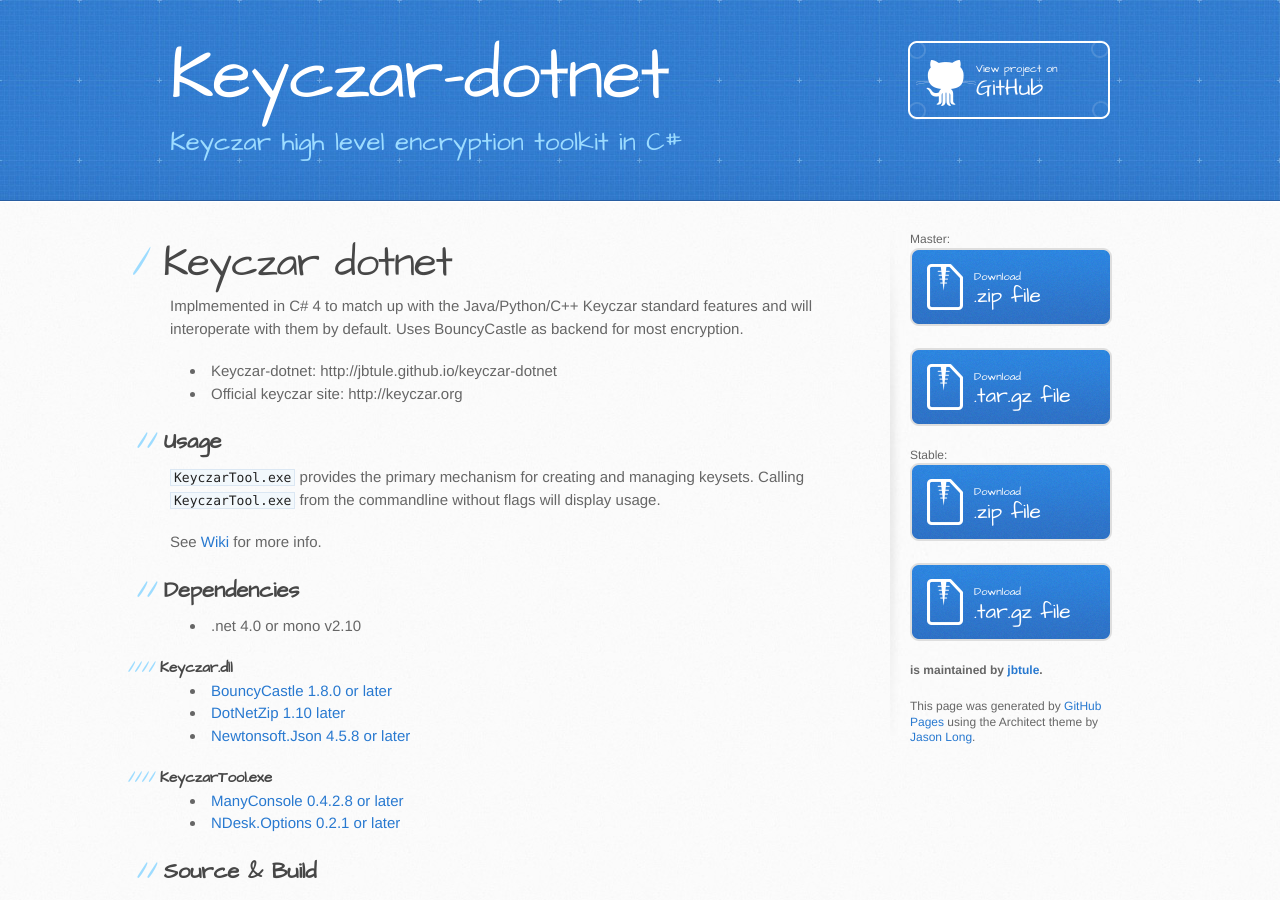
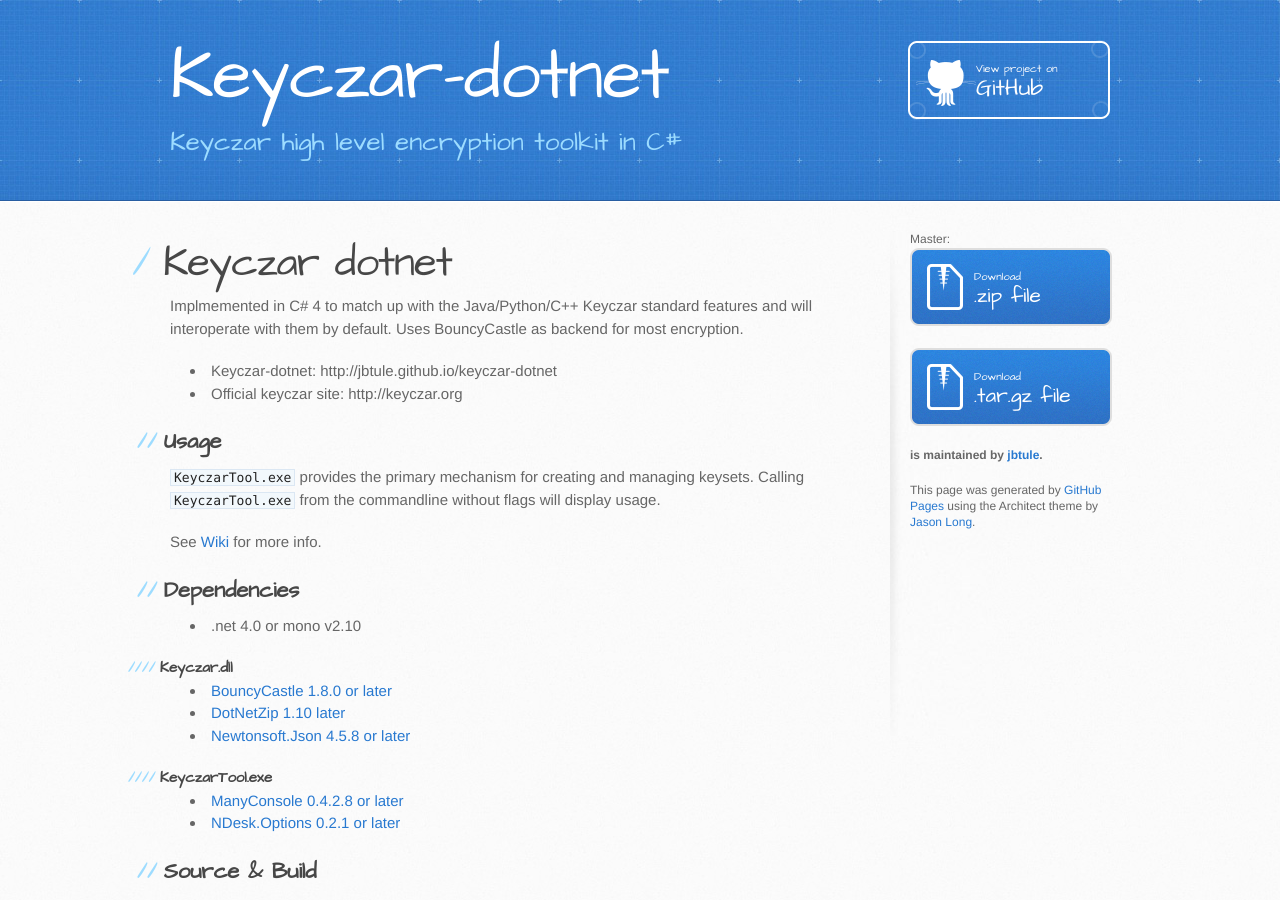
Before and after one commit to jbtule/keyczar-dotnet, a Jekyll site: the page built from index.md, in a window 1280 px wide and 900 px high. Built offline with Jekyll 4.4.1, drawn with Linux system fonts in a browser that asks for light colours; Markdown is read by kramdown in place of the engine named in the settings.

Commit message:
Update main.html

```diff
--- a/_layouts/main.html
+++ b/_layouts/main.html
@@ -40,15 +40,6 @@
             <small>Download</small>
             .tar.gz file
           </a>
-          Stable:
-          <a href="https://github.com/{{ page.username }}/{{ page.project }}/zipball/stable" class="button">
-            <small>Download</small>
-            .zip file
-          </a>
-          <a href="https://github.com/{{ page.username }}/{{ page.project }}/tarball/stable" class="button">
-            <small>Download</small>
-            .tar.gz file
-          </a>
 
           <p class="repo-owner"><a href="https://github.com/jbtule/keyczar-dotnet"></a> is maintained by <a href="https://github.com/jbtule">jbtule</a>.</p>
 
```
